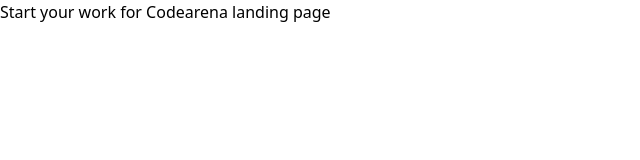
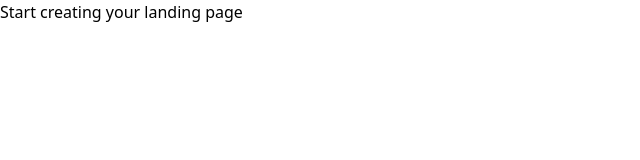
Before and after one commit to CodeArena-colaboration/codearena, a Next.js app: page / in a window 1280 px wide. Shown: the top 160 px of the page, without its empty margins (0-640 px from the left). Built offline with nearby package versions, Linux system fonts and the light colour scheme.

Commit message:
demo update

```diff
--- a/src/app/page.tsx
+++ b/src/app/page.tsx
@@ -3,7 +3,7 @@
 export default function Home() {
   return (
     <>
-      Start your work for Codearena landing page
+      Start creating your landing page
     </>
   );
 }
```
